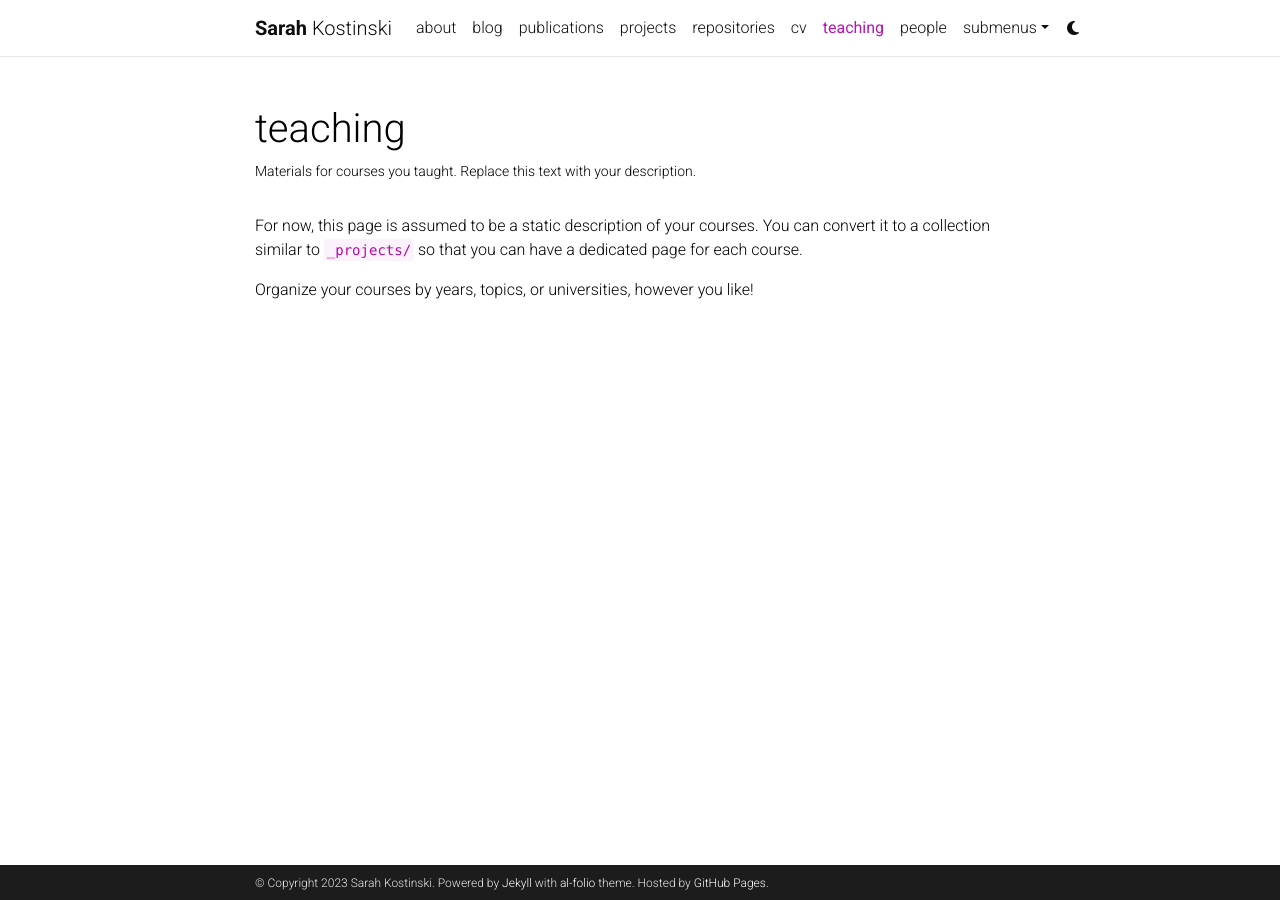
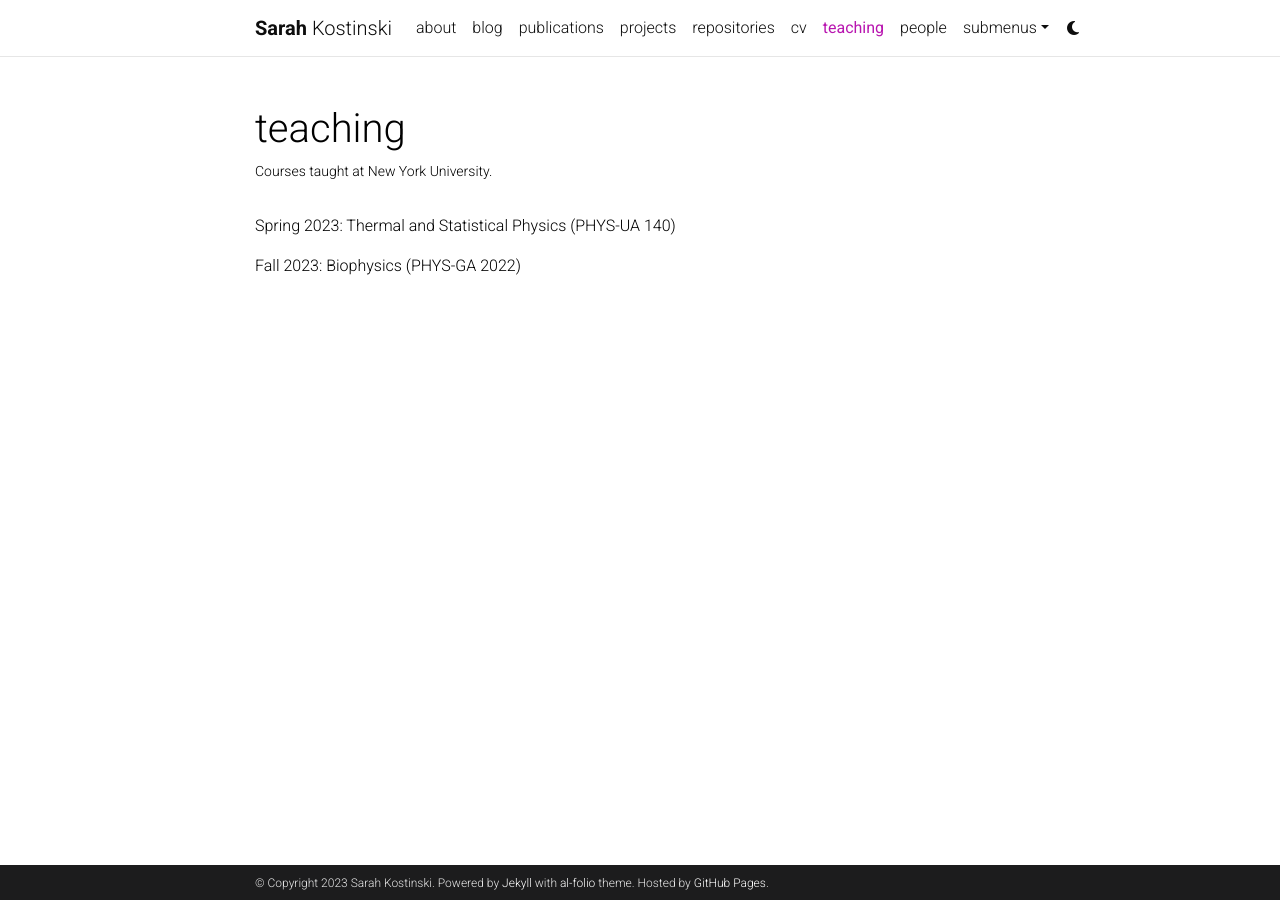
Before and after one commit to skostinski/skostinski.github.io, a Jekyll site: the page built from _pages/teaching.md, in a window 1280 px wide. Built offline with Jekyll 4.4.1, drawn with Linux system fonts in a browser that asks for light colours; comment, search, counter and statistics services are not loaded; a style sheet for code colours, icons or effects is not loaded.

Commit message:
Update teaching.md

```diff
--- a/_pages/teaching.md
+++ b/_pages/teaching.md
@@ -2,11 +2,15 @@
 layout: page
 permalink: /teaching/
 title: teaching
-description: Materials for courses you taught. Replace this text with your description.
+description: Courses taught at New York University.
 nav: true
 nav_order: 6
 ---
 
-For now, this page is assumed to be a static description of your courses. You can convert it to a collection similar to `_projects/` so that you can have a dedicated page for each course.
+<!-- For now, this page is assumed to be a static description of your courses. You can convert it to a collection similar to `_projects/` so that you can have a dedicated page for each course. -->
 
-Organize your courses by years, topics, or universities, however you like!
+<!-- Organize your courses by years, topics, or universities, however you like! -->
+
+Spring 2023: Thermal and Statistical Physics (PHYS-UA 140)
+
+Fall 2023: Biophysics (PHYS-GA 2022)
```
